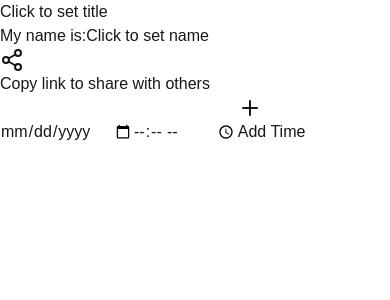
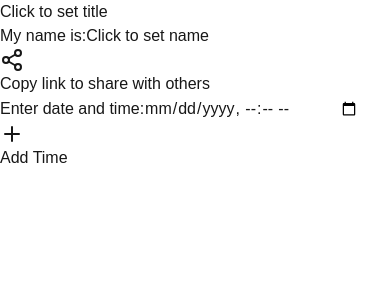
Before and after one commit to seansoreilly/scheduler, a Next.js app: page / in a window 390 px wide. Shown: the top 300 px of the page. Built offline with nearby package versions, Linux system fonts and the light colour scheme.

Commit message:
fix mobile rendering

```diff
--- a/src/app/components/Scheduler.tsx
+++ b/src/app/components/Scheduler.tsx
@@ -23,13 +23,38 @@ interface ErrorResponse {
   details: string;
 }
 
+const DateTimeWrapper = ({
+  value,
+  onChange,
+}: {
+  value: string;
+  onChange: (e: React.ChangeEvent<HTMLInputElement>) => void;
+}) => {
+  return (
+    <div className="relative flex-1">
+      {/* Label for the input field */}
+      <label className="block mb-2 text-gray-700 font-medium">
+        Enter date and time:
+      </label>
+      <input
+        type="datetime-local"
+        value={value}
+        onChange={onChange}
+        className={`w-full p-2 border rounded bg-white text-black
+          placeholder-gray-500 focus:outline-none focus:ring-2 focus:ring-blue-500
+          [&::-webkit-calendar-picker-indicator]:opacity-100`}
+      />
+    </div>
+  );
+};
+
 const SimpleScheduler = () => {
   const searchParams = useSearchParams();
   const [userName, setUserName] = useState("");
   const [isEditingName, setIsEditingName] = useState(false);
   const [title, setTitle] = useState("Click to set title");
   const [times, setTimes] = useState<{ [key: string]: string[] }>({});
-  const [newTimeInput, setNewTimeInput] = useState({ date: "", time: "" });
+  const [selectedDateTime, setSelectedDateTime] = useState("");
   const [guid] = useState(() => searchParams.get("id") || generateGuid());
   const [showCopied, setShowCopied] = useState(false);
 
@@ -120,20 +145,23 @@ const SimpleScheduler = () => {
     });
   };
 
-  // Modify addNewTime to automatically add the current user
   const addNewTime = async () => {
-    if (newTimeInput.date && newTimeInput.time) {
-      // Convert the date to YYYY-MM-DD format
-      const [year, month, day] = newTimeInput.date.split("-");
-      const timeKey = `${year}-${month}-${day}-${newTimeInput.time}`;
+    if (selectedDateTime) {
+      const date = new Date(selectedDateTime);
+      const year = date.getFullYear();
+      const month = String(date.getMonth() + 1).padStart(2, '0');
+      const day = String(date.getDate()).padStart(2, '0');
+      const time = `${String(date.getHours()).padStart(2, '0')}:${String(date.getMinutes()).padStart(2, '0')}`;
+
+      const timeKey = `${year}-${month}-${day}-${time}`;
       setTimes((current) => {
         const newTimes = {
           ...current,
-          [timeKey]: [userName], // Add the current user as an attendee
+          [timeKey]: [userName],
         };
         return newTimes;
       });
-      setNewTimeInput({ date: "", time: "" });
+      setSelectedDateTime("");
     }
   };
 
@@ -319,27 +347,13 @@ const SimpleScheduler = () => {
         {/* Add Time Slot */}
         <div className="p-4 border-t">
           <div className="flex gap-4">
-            <input
-              type="date"
-              value={newTimeInput.date}
-              onChange={(e) =>
-                setNewTimeInput((prev) => ({ ...prev, date: e.target.value }))
-              }
-              className="flex-1 p-2 border rounded [&:not(:valid)]:text-gray-500 [&:not(:valid)]:font-normal before:content-['Set_date'] before:text-gray-500"
-              placeholder="Set date"
-            />
-            <input
-              type="time"
-              value={newTimeInput.time}
-              onChange={(e) =>
-                setNewTimeInput((prev) => ({ ...prev, time: e.target.value }))
-              }
-              className="flex-1 p-2 border rounded [&:not(:valid)]:text-gray-500 [&:not(:valid)]:font-normal before:content-['Set_time'] before:text-gray-500"
-              placeholder="Set time"
+            <DateTimeWrapper
+              value={selectedDateTime}
+              onChange={(e) => setSelectedDateTime(e.target.value)}
             />
             <button
               onClick={addNewTime}
-              disabled={!newTimeInput.date || !newTimeInput.time}
+              disabled={!selectedDateTime}
               className="flex items-center gap-2 px-4 py-2 bg-blue-500 text-white rounded hover:bg-blue-600 disabled:bg-gray-300"
             >
               <Plus className="w-4 h-4" />
```
